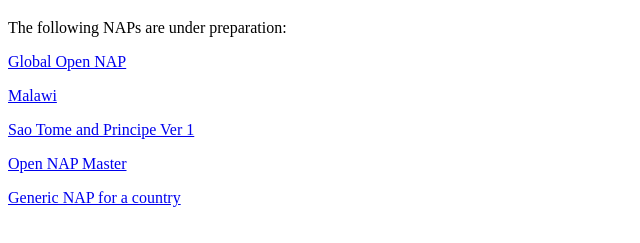
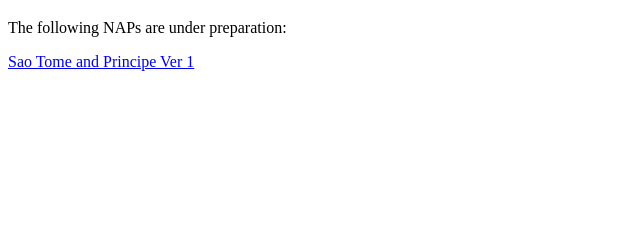
Before and after one commit to desanker/desanker.github.io, a plain HTML site: page index.html in a window 1280 px wide. Shown: the part 61-304 px from the top of the page, without its empty margins (0-640 px from the left). Drawn offline with Linux system fonts and the light colour scheme.

Commit message:
Update index.html

```diff
--- a/index.html
+++ b/index.html
@@ -3,10 +3,6 @@
 <body>
 <h1>Open NAP Initiative</h1>
 <p>The following NAPs are under preparation:</p>
-  <a href="https://desanker.github.io/globalnap">Global Open NAP</a></p>
-  <a href="https://desanker.github.io/malawi">Malawi</a></p>
-  <a href="https://desanker.github.io/saotome1">Sao Tome and Principe Ver 1</a></p>
-  <a href="https://desanker.github.io/open-nap-master">Open NAP Master</a></p>
-  <a href="https://desanker.github.io/generic-nap">Generic NAP for a country</a></p>
+   <a href="https://desanker.github.io/saotome1">Sao Tome and Principe Ver 1</a></p>
 </body>
 </html>
```
